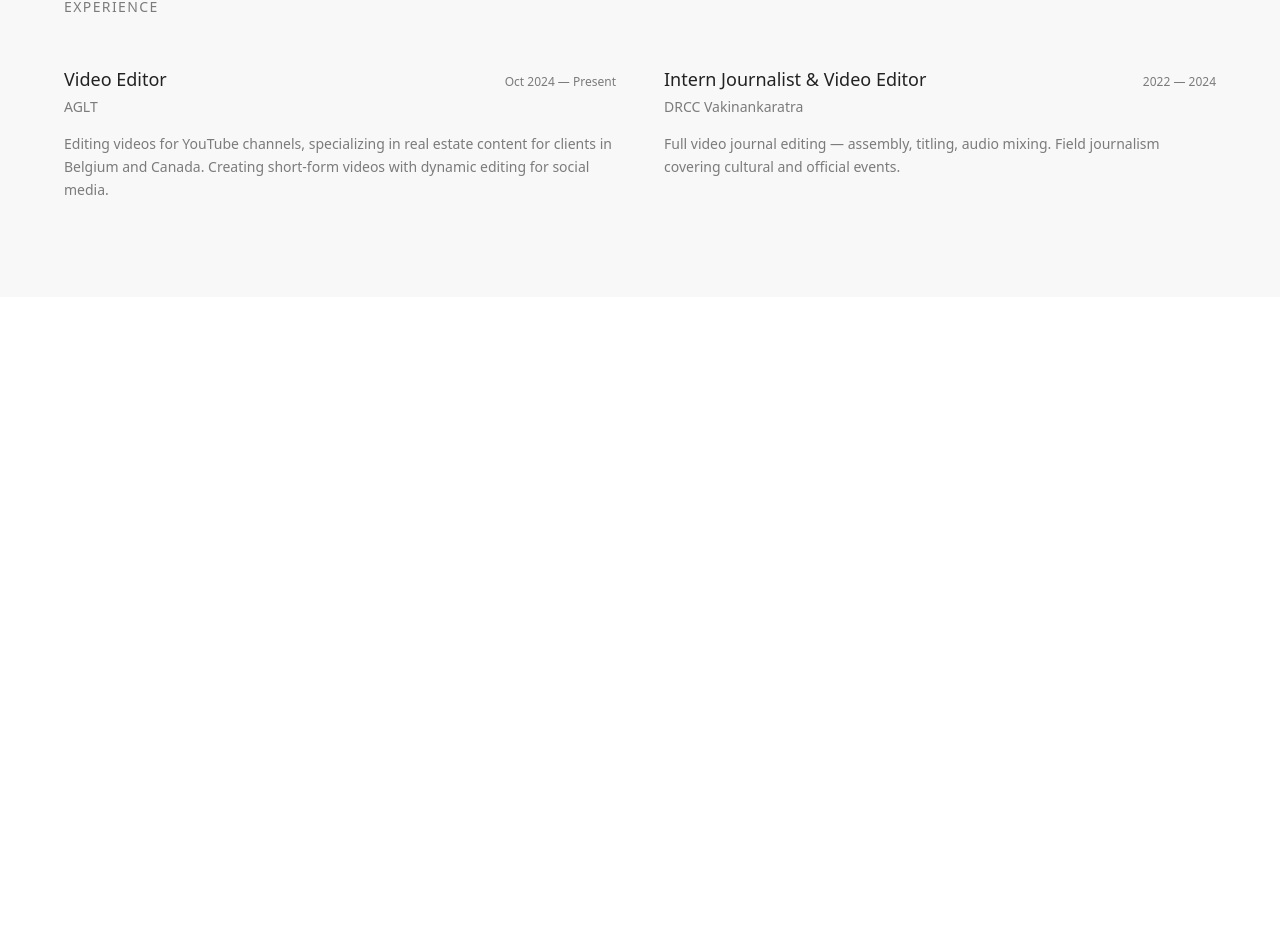
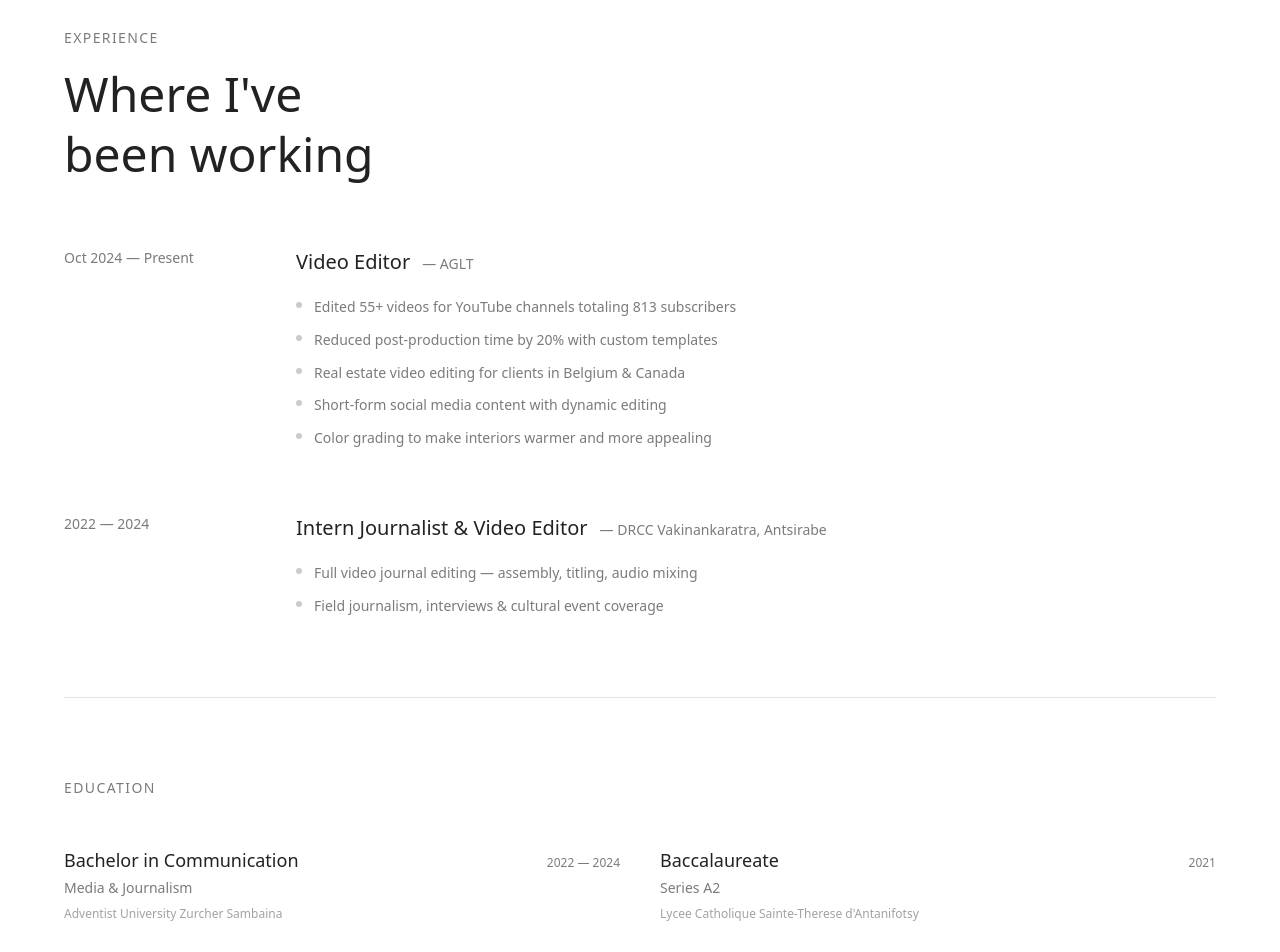
Before and after one commit to KantoMiarintsoa/portfolio-antsa, a Next.js app: page / in a window 1280 px wide. Shown: the part 1378-2330 px from the top of the page. Before the commit the page ends 1675 px from the top, so only its background shows below. Built offline with nearby package versions, Linux system fonts and the light colour scheme; a web font is replaced by a local one.

Commit message:
Add ExperienceSection component and integrate it into Home page

```diff
--- a/app/page.tsx
+++ b/app/page.tsx
@@ -1,6 +1,7 @@
 import Navigation from "@/components/navigation";
 import HeroSection from "@/components/hero-section";
 import AboutSection from "@/components/about-section";
+import ExperienceSection from "@/components/experience-section";
 
 export default function Home() {
   return (
@@ -8,6 +9,7 @@ export default function Home() {
       <Navigation />
       <HeroSection />
       <AboutSection />
+      <ExperienceSection />
     </>
   );
 }
--- a/components/about-section.tsx
+++ b/components/about-section.tsx
@@ -15,29 +15,11 @@ const skills = [
   "Motion Design",
 ];
 
-const experience = [
-  {
-    role: "Video Editor",
-    company: "AGLT",
-    period: "Oct 2024 — Present",
-    description:
-      "Editing videos for YouTube channels, specializing in real estate content for clients in Belgium and Canada. Creating short-form videos with dynamic editing for social media.",
-  },
-  {
-    role: "Intern Journalist & Video Editor",
-    company: "DRCC Vakinankaratra",
-    period: "2022 — 2024",
-    description:
-      "Full video journal editing — assembly, titling, audio mixing. Field journalism covering cultural and official events.",
-  },
-];
-
 export default function AboutSection() {
   const sectionRef = useRef<HTMLElement>(null);
 
   useEffect(() => {
     const ctx = gsap.context(() => {
-      // Section heading
       gsap.from("[data-about='heading']", {
         scrollTrigger: {
           trigger: "[data-about='heading']",
@@ -49,7 +31,6 @@ export default function AboutSection() {
         ease: "power3.out",
       });
 
-      // Bio text
       gsap.from("[data-about='bio']", {
         scrollTrigger: {
           trigger: "[data-about='bio']",
@@ -62,7 +43,6 @@ export default function AboutSection() {
         ease: "power3.out",
       });
 
-      // Skill items
       gsap.from("[data-about='skill']", {
         scrollTrigger: {
           trigger: "[data-about='skills']",
@@ -73,31 +53,6 @@ export default function AboutSection() {
         duration: 0.5,
         stagger: 0.08,
         ease: "power3.out",
-      });
-
-      // Experience cards
-      gsap.from("[data-about='experience']", {
-        scrollTrigger: {
-          trigger: "[data-about='experience-list']",
-          start: "top 80%",
-        },
-        opacity: 0,
-        y: 40,
-        duration: 0.7,
-        stagger: 0.2,
-        ease: "power3.out",
-      });
-
-      // Divider line
-      gsap.from("[data-about='divider']", {
-        scrollTrigger: {
-          trigger: "[data-about='divider']",
-          start: "top 85%",
-        },
-        scaleX: 0,
-        transformOrigin: "left center",
-        duration: 1,
-        ease: "power3.inOut",
       });
     }, sectionRef);
 
@@ -111,7 +66,6 @@ export default function AboutSection() {
       className="bg-tertiary px-8 py-24 lg:px-12"
     >
       <div className="mx-auto max-w-6xl">
-        {/* Header row */}
         <div className="grid gap-16 md:grid-cols-2">
           {/* Left — heading + bio */}
           <div>
@@ -151,7 +105,7 @@ export default function AboutSection() {
                 <span
                   key={skill}
                   data-about="skill"
-                  className="rounded-full border border-secondary/20 px-5 py-2.5 text-sm text-primary transition-colors hover:border-primary hover:bg-primary hover:text-white cursor-pointer"
+                  className="cursor-pointer rounded-full border border-secondary/20 px-5 py-2.5 text-sm text-primary transition-colors hover:border-primary hover:bg-primary hover:text-white"
                 >
                   {skill}
                 </span>
@@ -159,40 +113,6 @@ export default function AboutSection() {
             </div>
           </div>
         </div>
-
-        {/* Divider */}
-        <div
-          data-about="divider"
-          className="my-20 h-px w-full bg-secondary/20"
-        />
-
-        {/* Experience */}
-        <div>
-          <p className="mb-12 text-sm tracking-widest text-secondary">
-            EXPERIENCE
-          </p>
-          <div
-            data-about="experience-list"
-            className="grid gap-12 md:grid-cols-2"
-          >
-            {experience.map((exp) => (
-              <div key={exp.company} data-about="experience">
-                <div className="flex items-baseline justify-between">
-                  <h3 className="text-lg font-medium text-primary">
-                    {exp.role}
-                  </h3>
-                  <span className="text-xs text-secondary">{exp.period}</span>
-                </div>
-                <p className="mt-1 text-sm font-medium text-secondary">
-                  {exp.company}
-                </p>
-                <p className="mt-4 text-sm leading-relaxed text-secondary">
-                  {exp.description}
-                </p>
-              </div>
-            ))}
-          </div>
-        </div>
       </div>
     </section>
   );
--- /dev/null
+++ b/components/experience-section.tsx
@@ -0,0 +1,203 @@
+"use client";
+
+import { useEffect, useRef } from "react";
+import gsap from "gsap";
+import { ScrollTrigger } from "gsap/ScrollTrigger";
+
+gsap.registerPlugin(ScrollTrigger);
+
+const experience = [
+  {
+    role: "Video Editor",
+    company: "AGLT",
+    period: "Oct 2024 — Present",
+    highlights: [
+      "Edited 55+ videos for YouTube channels totaling 813 subscribers",
+      "Reduced post-production time by 20% with custom templates",
+      "Real estate video editing for clients in Belgium & Canada",
+      "Short-form social media content with dynamic editing",
+      "Color grading to make interiors warmer and more appealing",
+    ],
+  },
+  {
+    role: "Intern Journalist & Video Editor",
+    company: "DRCC Vakinankaratra, Antsirabe",
+    period: "2022 — 2024",
+    highlights: [
+      "Full video journal editing — assembly, titling, audio mixing",
+      "Field journalism, interviews & cultural event coverage",
+    ],
+  },
+];
+
+const education = [
+  {
+    degree: "Bachelor in Communication",
+    major: "Media & Journalism",
+    school: "Adventist University Zurcher Sambaina",
+    period: "2022 — 2024",
+  },
+  {
+    degree: "Baccalaureate",
+    major: "Series A2",
+    school: "Lycee Catholique Sainte-Therese d'Antanifotsy",
+    period: "2021",
+  },
+];
+
+export default function ExperienceSection() {
+  const sectionRef = useRef<HTMLElement>(null);
+
+  useEffect(() => {
+    const ctx = gsap.context(() => {
+      // Section label + heading
+      gsap.from("[data-exp='heading']", {
+        scrollTrigger: {
+          trigger: "[data-exp='heading']",
+          start: "top 85%",
+        },
+        opacity: 0,
+        y: 50,
+        duration: 0.8,
+        ease: "power3.out",
+      });
+
+      // Timeline items
+      gsap.from("[data-exp='item']", {
+        scrollTrigger: {
+          trigger: "[data-exp='timeline']",
+          start: "top 80%",
+        },
+        opacity: 0,
+        x: -30,
+        duration: 0.7,
+        stagger: 0.25,
+        ease: "power3.out",
+      });
+
+      // Highlight lines
+      gsap.from("[data-exp='highlight']", {
+        scrollTrigger: {
+          trigger: "[data-exp='timeline']",
+          start: "top 75%",
+        },
+        opacity: 0,
+        y: 15,
+        duration: 0.4,
+        stagger: 0.06,
+        ease: "power3.out",
+      });
+
+      // Education cards
+      gsap.from("[data-exp='edu']", {
+        scrollTrigger: {
+          trigger: "[data-exp='education']",
+          start: "top 80%",
+        },
+        opacity: 0,
+        y: 30,
+        duration: 0.6,
+        stagger: 0.2,
+        ease: "power3.out",
+      });
+
+      // Divider
+      gsap.from("[data-exp='divider']", {
+        scrollTrigger: {
+          trigger: "[data-exp='divider']",
+          start: "top 85%",
+        },
+        scaleX: 0,
+        transformOrigin: "left center",
+        duration: 1,
+        ease: "power3.inOut",
+      });
+    }, sectionRef);
+
+    return () => ctx.revert();
+  }, []);
+
+  return (
+    <section
+      ref={sectionRef}
+      id="experience"
+      className="bg-white px-8 py-24 lg:px-12"
+    >
+      <div className="mx-auto max-w-6xl">
+        {/* Header */}
+        <div data-exp="heading">
+          <p className="text-sm tracking-widest text-secondary">EXPERIENCE</p>
+          <h2 className="mt-4 text-4xl leading-tight font-light text-primary md:text-5xl">
+            Where I&apos;ve
+            <br />
+            been working
+          </h2>
+        </div>
+
+        {/* Timeline */}
+        <div data-exp="timeline" className="mt-16 space-y-16">
+          {experience.map((exp) => (
+            <div
+              key={exp.company}
+              data-exp="item"
+              className="grid gap-8 md:grid-cols-[200px_1fr]"
+            >
+              {/* Left — period */}
+              <div>
+                <p className="text-sm text-secondary">{exp.period}</p>
+              </div>
+
+              {/* Right — details */}
+              <div>
+                <div className="flex items-baseline gap-3">
+                  <h3 className="text-xl font-medium text-primary">
+                    {exp.role}
+                  </h3>
+                  <span className="text-sm text-secondary">
+                    — {exp.company}
+                  </span>
+                </div>
+                <ul className="mt-5 space-y-2.5">
+                  {exp.highlights.map((h) => (
+                    <li
+                      key={h}
+                      data-exp="highlight"
+                      className="flex items-start gap-3 text-sm leading-relaxed text-secondary"
+                    >
+                      <span className="mt-1.5 h-1.5 w-1.5 shrink-0 rounded-full bg-secondary/40" />
+                      {h}
+                    </li>
+                  ))}
+                </ul>
+              </div>
+            </div>
+          ))}
+        </div>
+
+        {/* Divider */}
+        <div data-exp="divider" className="my-20 h-px w-full bg-secondary/20" />
+
+        {/* Education */}
+        <div>
+          <p className="mb-12 text-sm tracking-widest text-secondary">
+            EDUCATION
+          </p>
+          <div data-exp="education" className="grid gap-10 md:grid-cols-2">
+            {education.map((edu) => (
+              <div key={edu.school} data-exp="edu">
+                <div className="flex items-baseline justify-between">
+                  <h3 className="text-lg font-medium text-primary">
+                    {edu.degree}
+                  </h3>
+                  <span className="text-xs text-secondary">{edu.period}</span>
+                </div>
+                <p className="mt-1 text-sm text-secondary">{edu.major}</p>
+                <p className="mt-2 text-xs text-secondary/70">{edu.school}</p>
+              </div>
+            ))}
+          </div>
+        </div>
+      </div>
+    </section>
+  );
+}
```
